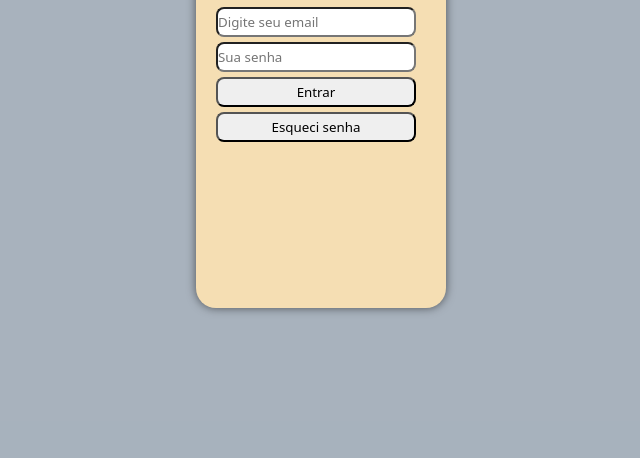
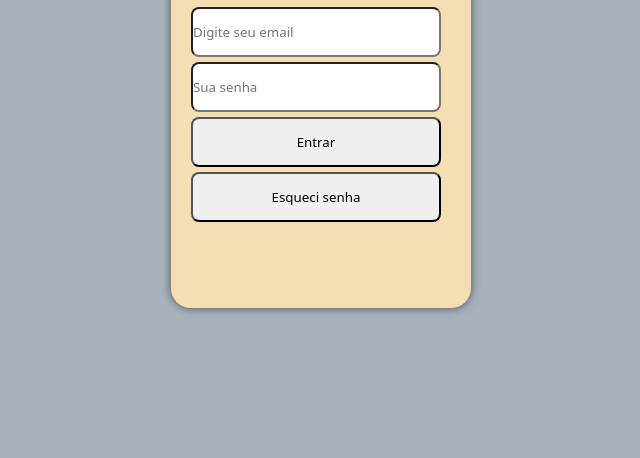
Before and after one commit to Vini-sys/projeto-login, a plain HTML site: page index.html in a window 1280 px wide. Shown: the part 342-800 px from the top of the page, without its empty margins (319-959 px from the left). Drawn offline with Linux system fonts and the light colour scheme.

Commit message:
aumentando tamanho

```diff
--- a/css/mobile.css
+++ b/css/mobile.css
@@ -37,7 +37,7 @@ main{
     transform: translate(-50%,-50%);
     border-radius: 20px;
     overflow: hidden;
-    width: 250px;
+    width: 300px;
     height: 500px;
     box-shadow: 0px 0px 10px rgba(0, 0, 0, 0.548);
 
@@ -53,8 +53,8 @@ main{
 #email{
 
     margin-top: 10px;
-    width: 200px;
-    height: 30px;
+    width: 250px;
+    height: 50px;
     margin-bottom: 5px;
     border-radius: 8px;
     overflow: hidden;
@@ -63,16 +63,16 @@ main{
 #senha{
 
 
-    width: 200px;
-    height: 30px;
+    width: 250px;
+    height: 50px;
     margin-bottom: 5px;
     border-radius: 8px;
     overflow: hidden;
 }
 
 #entrar{
-    width: 200px;
-    height: 30px;
+    width: 250px;
+    height: 50px;
     margin-bottom: 5px;
     border-radius: 8px;
     overflow: hidden;
@@ -86,8 +86,8 @@ main{
 }
 
 #esqueci{
-    width: 200px;
-    height: 30px;
+    width: 250px;
+    height: 50px;
     margin-bottom: 5px;
     border-radius: 8px;
     overflow: hidden;
```
